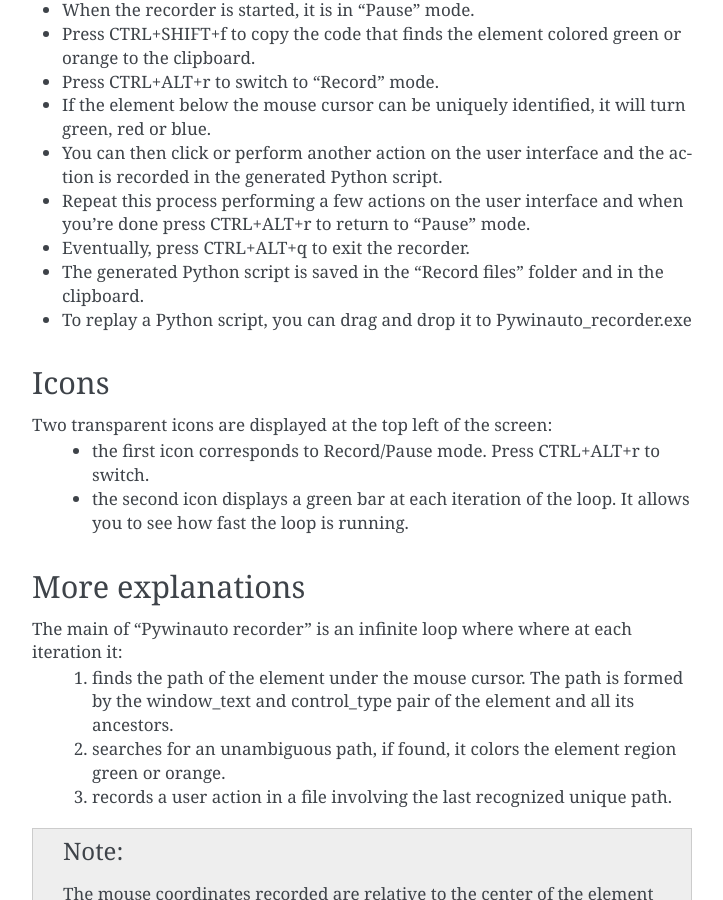
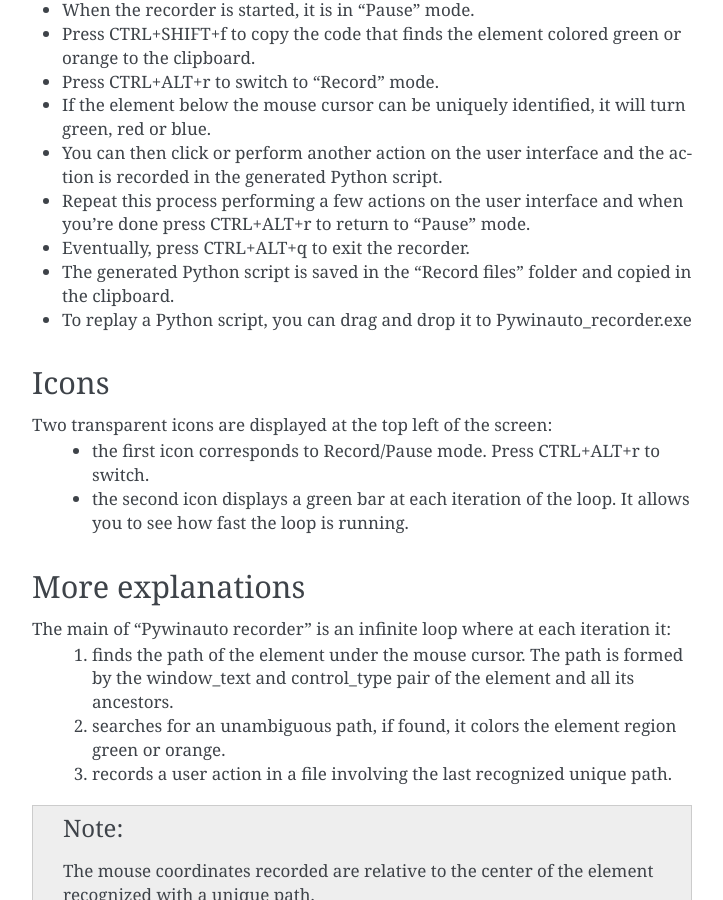
Before and after one commit to beuaaa/pywinauto_recorder, a Sphinx documentation site: the page built from docs/index.rst, in a window 1280 px wide and 900 px high, scrolled down 1012 px. Shown: the whole window, without its empty margins (388-1111 px from the left). Built offline with Sphinx 7.4.7, drawn with Linux system fonts in a browser that asks for light colours.

Commit message:
Update index.rst
Typo

```diff
--- a/docs/index.rst
+++ b/docs/index.rst
@@ -47,7 +47,7 @@
 - You can then click or perform another action on the user interface and the action is recorded in the generated Python script.
 - Repeat this process performing a few actions on the user interface and when you're done press CTRL+ALT+r to return to "Pause" mode.
 - Eventually, press CTRL+ALT+q to exit the recorder.
-- The generated Python script is saved in the "Record files" folder and in the clipboard.
+- The generated Python script is saved in the "Record files" folder and copied in the clipboard.
 - To replay a Python script, you can drag and drop it to Pywinauto_recorder.exe
 
 Icons
@@ -58,7 +58,7 @@
 
 More explanations
 #################
-The main of "Pywinauto recorder" is an infinite loop where where at each iteration it:
+The main of "Pywinauto recorder" is an infinite loop where at each iteration it:
  (1) finds the path of the element under the mouse cursor. The path is formed by the window_text and control_type pair of the element and all its ancestors.
  (2) searches for an unambiguous path, if found, it colors the element region green or orange.
  (3) records a user action in a file involving the last recognized unique path.
```
